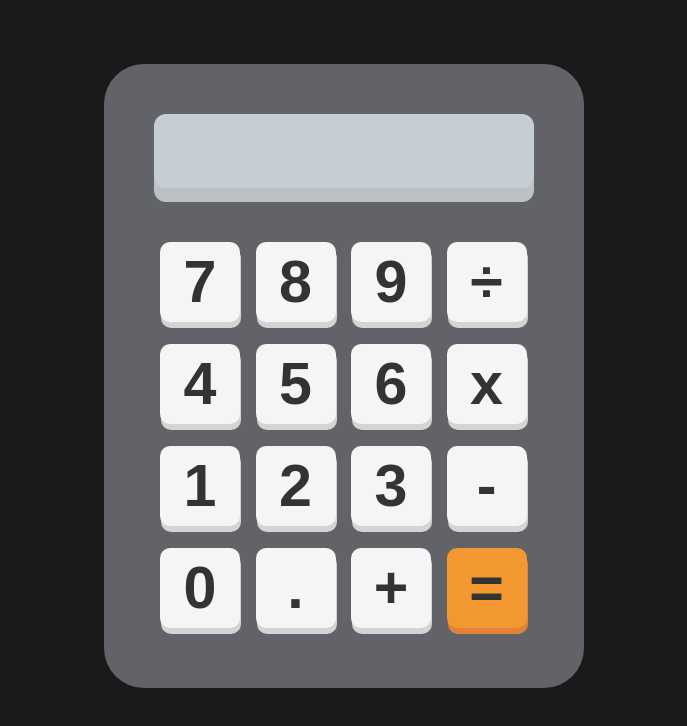
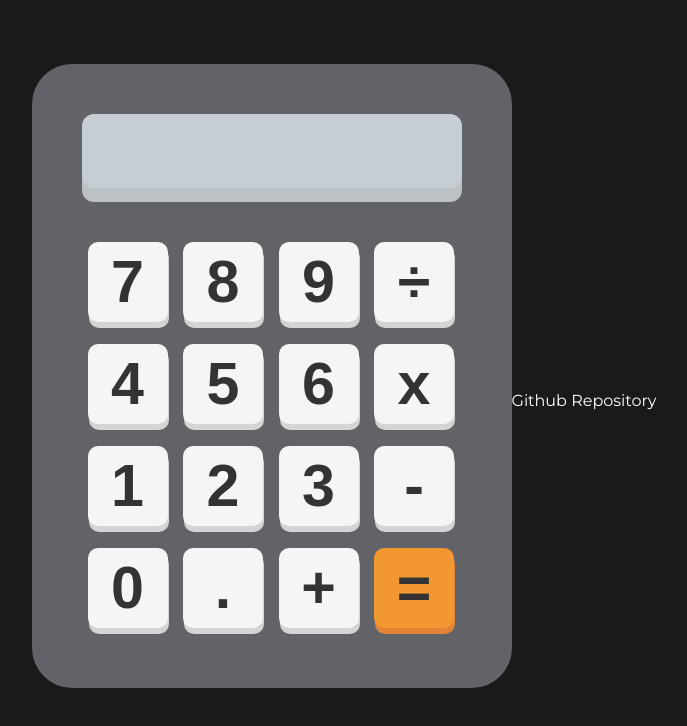
Before and after one commit to Omowunmikamil/frontend-calculator-project, a plain HTML site: page index.html in a window 1280 px wide. Shown: the whole page, without its empty margins (296-983 px from the left). Drawn offline with Linux system fonts and the light colour scheme.

Commit message:
Added github repo to project

```diff
--- a/index.html
+++ b/index.html
@@ -44,6 +44,10 @@
         </div>
     </table>
 
+    <footer>
+        <a href="https://github.com/Omowunmikamil/frontend-calculator-project"> Github Repository</a>
+    </footer>
+
     <script src="script.js"></script>
 </body>
 </html>
--- a/style.css
+++ b/style.css
@@ -75,6 +75,17 @@ button:active {
     background-color: rgb(254, 212, 163);
 }
 
+footer {
+    display: flex;
+    justify-content: center;
+    align-items: center;
+}
+
+a {
+    text-decoration: none;
+    color: hsl(0, 0%, 100%);
+}
+
 
 /* Mobile */
 @media screen and (width: 375px) {
```
